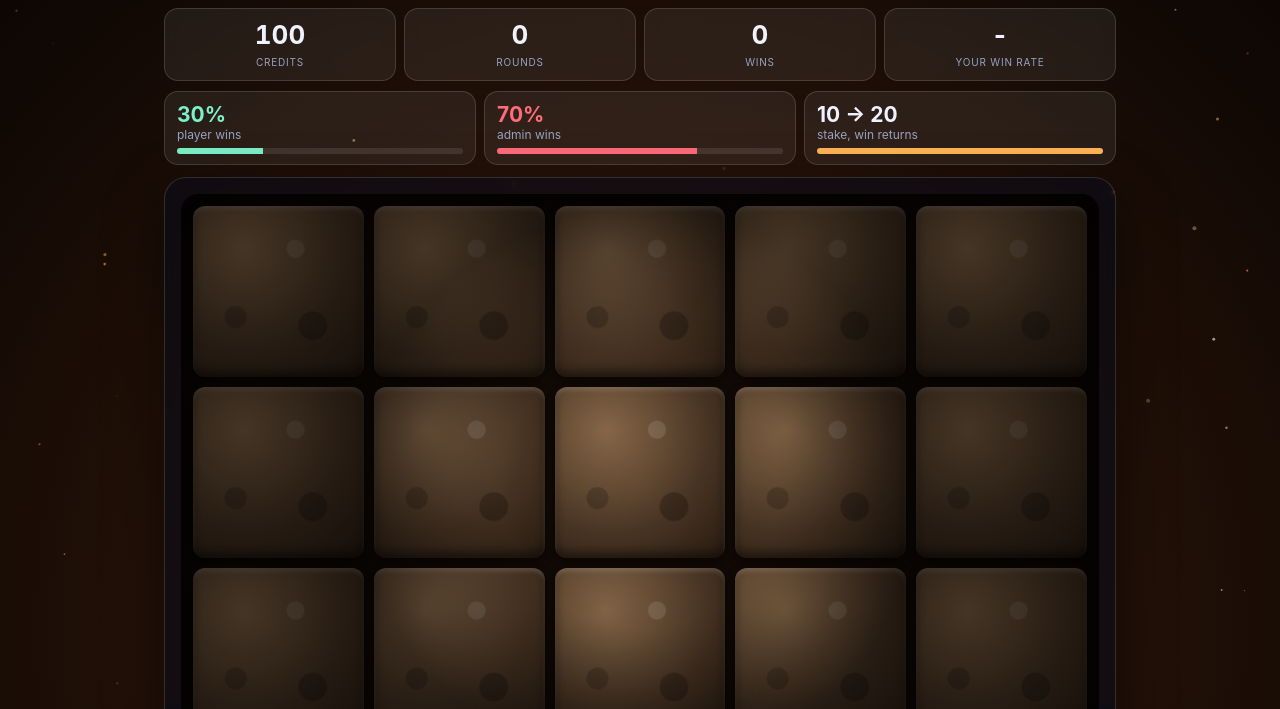
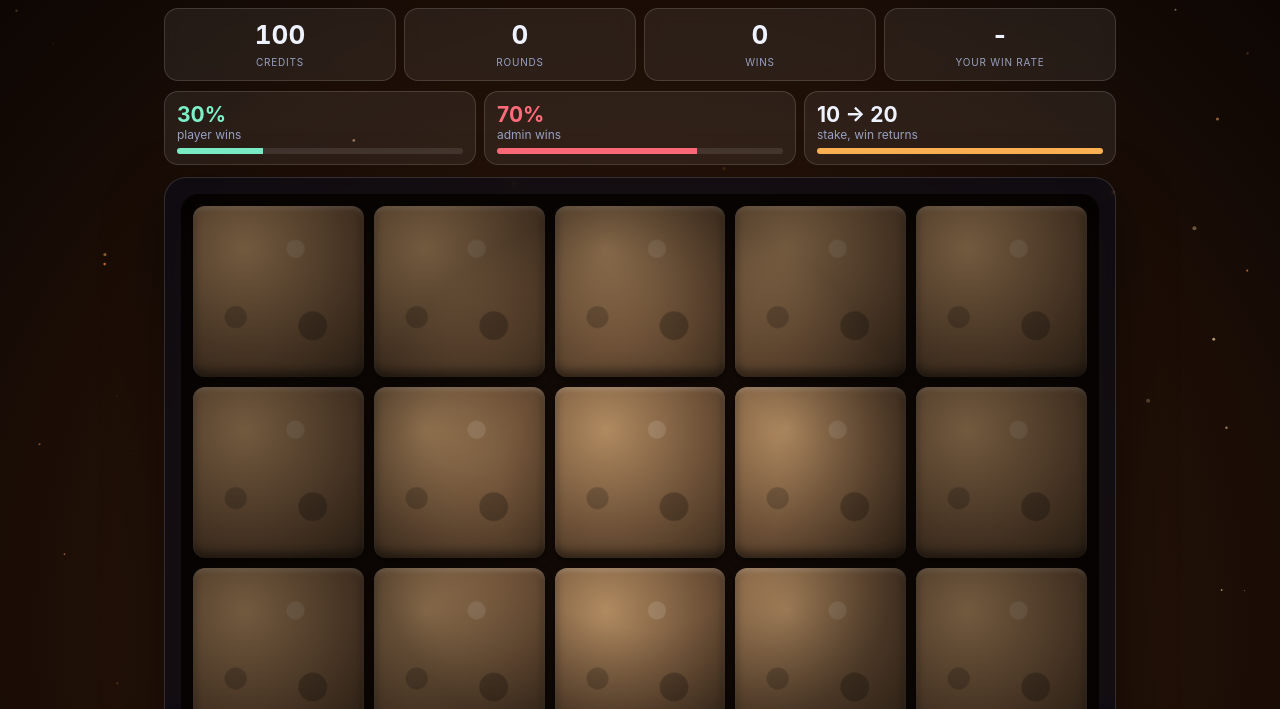
Before and after one commit to Abhisheksinghh23/playcredit-cave-dig, a plain HTML site: page index.html in a window 1280 px wide. Shown: the part 91-800 px from the top of the page. Drawn offline with Linux system fonts and the light colour scheme.

Commit message:
Update torch and tile styles in index.html

```diff
--- a/index.html
+++ b/index.html
@@ -84,9 +84,9 @@ rules:`<p>Six gems are buried among 20 cave tiles. Dig one tile. If it holds a g
 ambient({n:50,r:1.8,vx:.3,vy:-.25,cols:['#ffb06a','#ff8a3d','#ffd9a0'],gy:.9,g0:'#3b1d0c',g1:'#060302'});
 const css=document.createElement('style');css.textContent=`
 .cave{position:relative;border-radius:18px;padding:12px;background:#120a06;box-shadow:inset 0 0 60px #000;overflow:hidden}
-.torch{position:absolute;inset:0;pointer-events:none;z-index:3;background:radial-gradient(circle 280px at var(--tx,50%) var(--ty,40%),transparent 0,rgba(0,0,0,.08) 50%,rgba(0,0,0,.5) 100%)}
+.torch{position:absolute;inset:0;pointer-events:none;z-index:3;background:radial-gradient(circle 280px at var(--tx,50%) var(--ty,40%),transparent 0,rgba(0,0,0,0) 50%,rgba(0,0,0,.35) 100%)}
 .grid{position:relative;display:grid;grid-template-columns:repeat(5,1fr);gap:clamp(5px,1.6vw,10px);z-index:1}
-.t{aspect-ratio:1;border:0;border-radius:12px;cursor:pointer;position:relative;overflow:hidden;font:inherit;color:#fff;background:radial-gradient(circle at 30% 25%,#8a6a4a,#4a3524 60%,#2a1d12);box-shadow:inset 0 -6px 10px rgba(0,0,0,.45),inset 0 3px 4px rgba(255,255,255,.18),0 4px 8px rgba(0,0,0,.5);transition:transform .15s}
+.t{aspect-ratio:1;border:0;border-radius:12px;cursor:pointer;position:relative;overflow:hidden;font:inherit;color:#fff;background:radial-gradient(circle at 30% 25%,#b08a60,#6a4e35 60%,#3a2a1b);box-shadow:inset 0 -6px 10px rgba(0,0,0,.45),inset 0 3px 4px rgba(255,255,255,.18),0 4px 8px rgba(0,0,0,.5);transition:transform .15s}
 .t:before{content:"";position:absolute;inset:0;background:radial-gradient(circle at 70% 70%,rgba(0,0,0,.25) 0 8%,transparent 9%),radial-gradient(circle at 25% 65%,rgba(0,0,0,.2) 0 6%,transparent 7%),radial-gradient(circle at 60% 25%,rgba(255,255,255,.12) 0 5%,transparent 6%)}
 .t:hover:not(:disabled){transform:scale(1.06)}.t span{position:relative;font-size:clamp(20px,6vw,36px)}
 .t.open{background:radial-gradient(circle,#1d120b,#0b0604);box-shadow:inset 0 0 14px #000}
```
